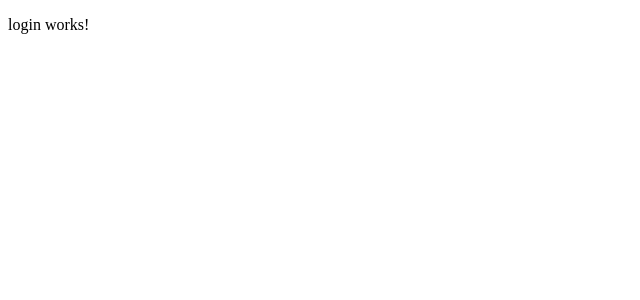
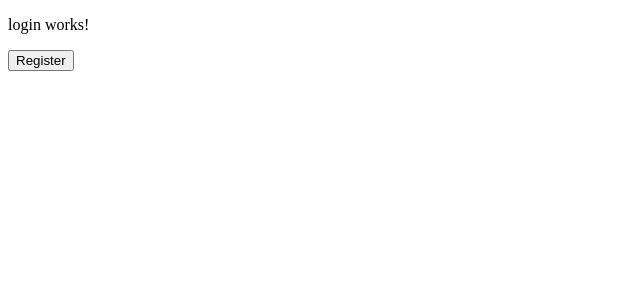
Before and after one commit to OxBell/museum_frontend, an Angular app: page /login in a window 1280 px wide. Shown: the top 300 px of the page, without its empty margins (0-640 px from the left). Built offline with nearby package versions, Linux system fonts and the light colour scheme.

Commit message:
Add login route, action button on login page for test, and rename method name

```diff
--- a/src/app/auth/auth.service.ts
+++ b/src/app/auth/auth.service.ts
@@ -9,10 +9,16 @@ export class AuthService {
 
     apiUrl = 'http://127.0.0.1:8000/api'
 
-    registerUser(user: User) {
+    register(user: User) {
         console.log('authService registerUser', user);
         const url = this.apiUrl + `/register`;
         this.http.post(url, user).subscribe(res => console.log(res.json()));
     }
 
+    login(user) {
+        console.log('authService registerUser', user);
+        const url = this.apiUrl + `/login`;
+        this.http.post(url, user).subscribe(res => console.log(res.json()));
+    }
+
 }
--- a/src/app/auth/login/login.component.html
+++ b/src/app/auth/login/login.component.html
@@ -1,3 +1,4 @@
 <p>
   login works!
 </p>
+<button (click)="login()">Register</button>
--- a/src/app/auth/login/login.component.ts
+++ b/src/app/auth/login/login.component.ts
@@ -1,4 +1,6 @@
 import { Component, OnInit } from '@angular/core';
+import { AuthService } from '../auth.service';
+import { User } from '../user.model';
 
 @Component({
   selector: 'app-login',
@@ -7,9 +9,17 @@ import { Component, OnInit } from '@angular/core';
 })
 export class LoginComponent implements OnInit {
 
-  constructor() { }
+  constructor(
+    private authService: AuthService
+  ) { }
 
   ngOnInit() {
   }
 
+  login() {
+    const user = {email: 'test@test.com', password: 'test974'};
+    console.log('register', user);
+    this.authService.login(user);
+  }
+
 }
--- a/src/app/auth/signup/signup.component.ts
+++ b/src/app/auth/signup/signup.component.ts
@@ -19,7 +19,7 @@ export class SignupComponent implements OnInit {
   register() {
     const user = {name: 'Dylan Boyer', email: 'test@test.com', password: 'test974', password_confirmation: 'test974'};
     console.log('register', user);
-    this.authService.registerUser(user);
+    this.authService.register(user);
   }
 
 }
```
